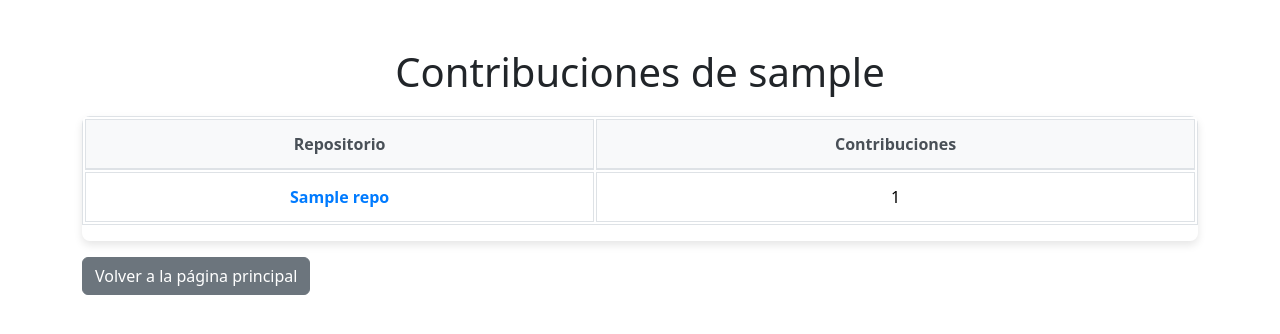
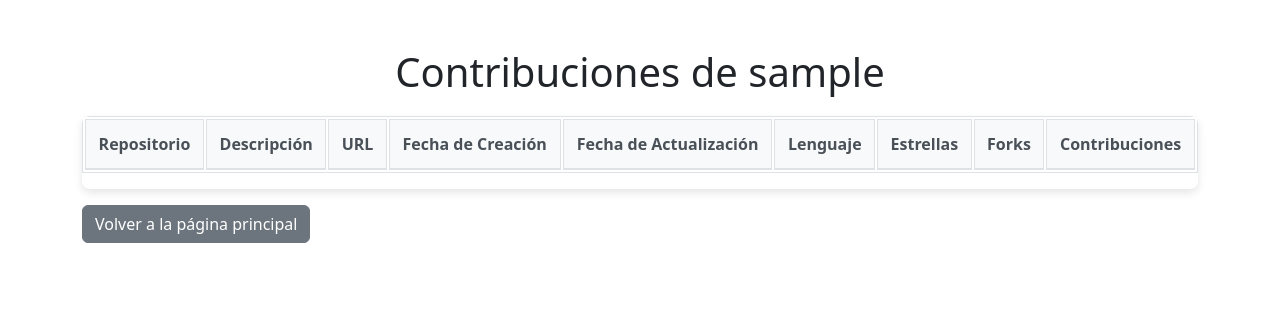
Before and after one commit to JulianG333/API-de-GitHub, a FastAPI app: template templates/contributions.html in a window 1280 px wide. Shown: the top 334 px of the page. Run offline with FastAPI, Linux system fonts and the light colour scheme; the template is opened without the code that fills it: most values are stand-ins (such as "Sample title", 1, 10 or a date in 2020); lists and menus that the app fills with data are empty; some libraries are stand-ins or nearby versions.

Commit message:
Arreglo interno del servidor

```diff
--- a/templates/contributions.html
+++ b/templates/contributions.html
@@ -83,18 +83,20 @@
                 <thead>
                     <tr>
                         <th>Repositorio</th>
+                        <th>Descripción</th>
+                        <th>URL</th>
+                        <th>Fecha de Creación</th>
+                        <th>Fecha de Actualización</th>
+                        <th>Lenguaje</th>
+                        <th>Estrellas</th>
+                        <th>Forks</th>
                         <th>Contribuciones</th>
                     </tr>
                 </thead>
                 <tbody>
-                    {% for contrib in contributions %}
-                        <tr>
-                            <td>{{ contrib.repo }}</td>
-                            <td>{{ contrib.count }}</td>
-                        </tr>
-                    {% endfor %}
                 </tbody>
             </table>
+
         </div>
 
         <div class="mt-3">
```
Also changed, not shown: services/github_service.py (+9 -2 lines).
